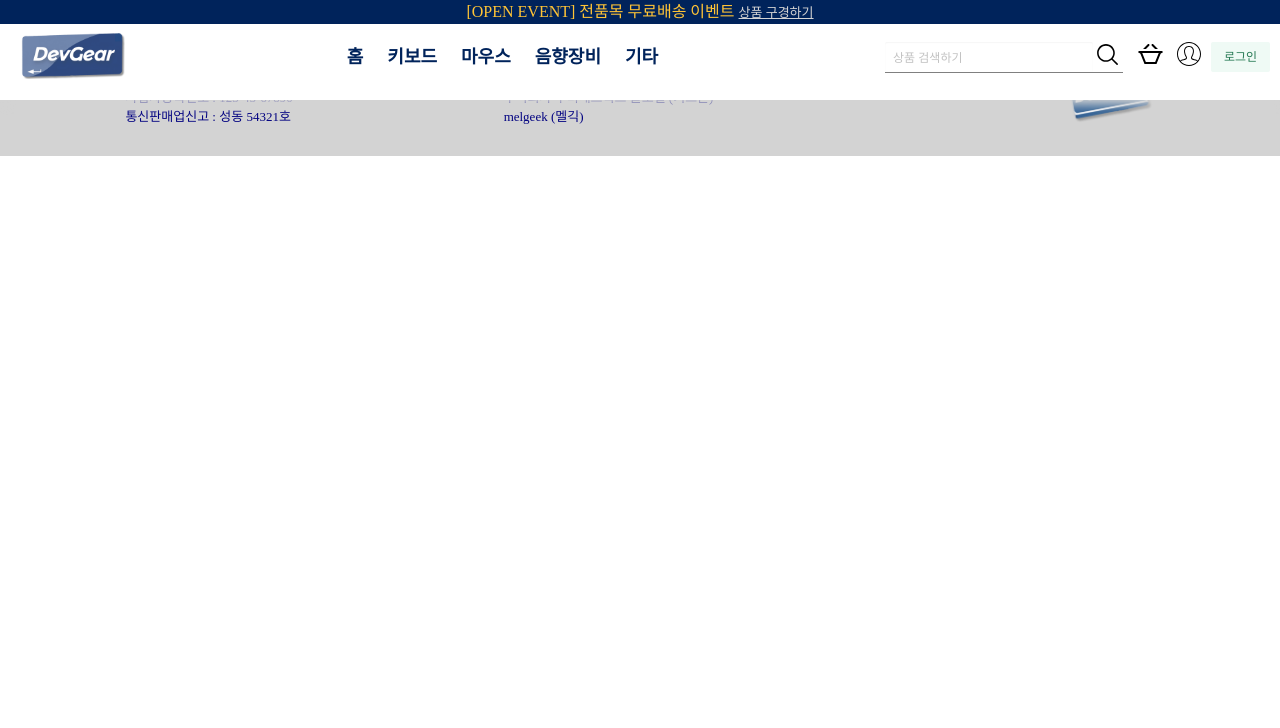
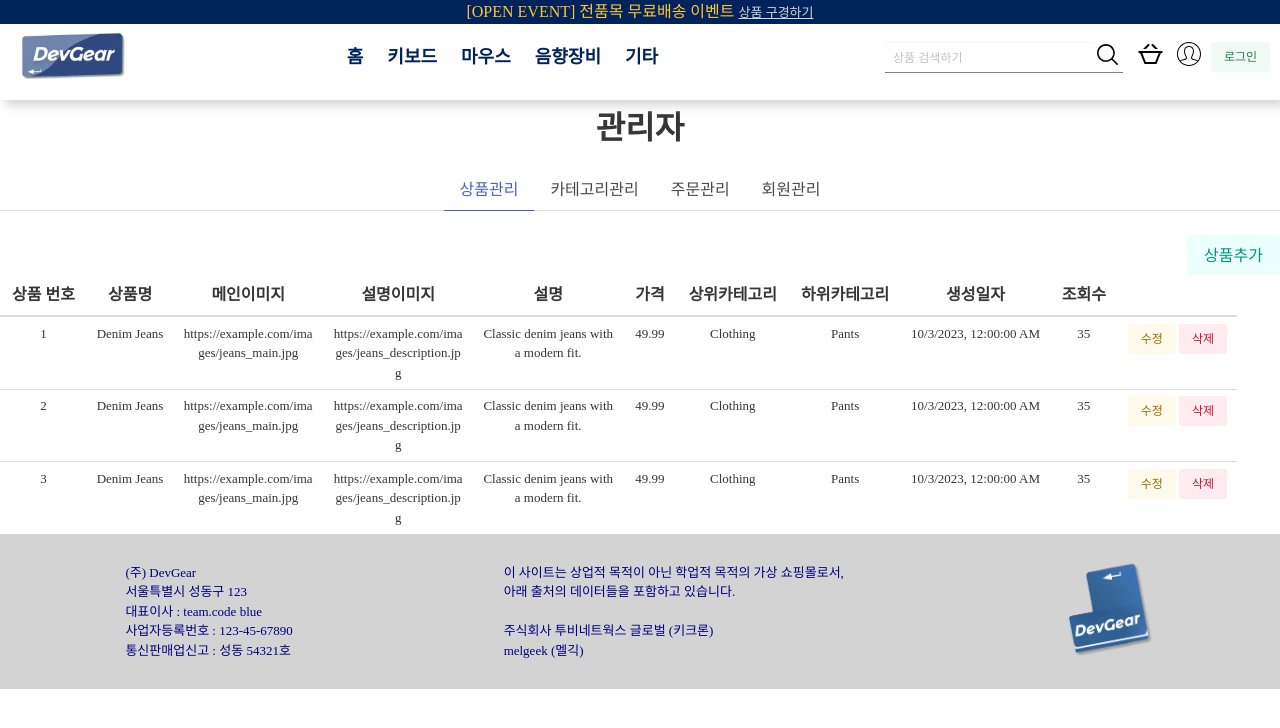
Before and after one commit to lms990108/ShoppingMall, a website: page views/admin/admin.html in a window 1280 px wide. Drawn offline with nearby package versions, Linux system fonts and the light colour scheme; a web font is replaced by a local one.

Commit message:
Feat : 상품관리 테이블 불러오기

```diff
--- a/views/admin/admin.css
+++ b/views/admin/admin.css
@@ -0,0 +1,23 @@
+.adminPage {
+  padding-top: 110px;
+}
+
+.title {
+  text-align: center;
+}
+
+.btn_container {
+  display: flex;
+  justify-content: flex-end;
+}
+
+th {
+  text-align: center !important;
+}
+
+td {
+  max-width: 150px;
+  word-break: break-all;
+  text-align: center !important;
+  font-size: small;
+}
--- a/views/admin/admin.html
+++ b/views/admin/admin.html
@@ -9,7 +9,40 @@
   </head>
   <body>
     <div id="header"></div>
-
+    <div class="adminPage">
+      <h2 class="title">관리자</h2>
+      <div class="tabs is-centered">
+        <ul>
+          <li class="is-active"><a>상품관리</a></li>
+          <li><a>카테고리관리</a></li>
+          <li><a>주문관리</a></li>
+          <li><a>회원관리</a></li>
+        </ul>
+      </div>
+      <div class="btn_container">
+        <button class="add_product_btn button is-primary is-light">
+          상품추가
+        </button>
+      </div>
+      <table class="table">
+        <thead>
+          <tr>
+            <th title="num">상품 번호</th>
+            <th title="name">상품명</th>
+            <th title="main_img_url">메인이미지</th>
+            <th title="des_img_url">설명이미지</th>
+            <th title="content">설명</th>
+            <th title="price">가격</th>
+            <th title="higher_category">상위카테고리</th>
+            <th title="lower_category">하위카테고리</th>
+            <th title="indate">생성일자</th>
+            <th title="cnt">조회수</th>
+            <th title="button"></th>
+          </tr>
+        </thead>
+        <tbody></tbody>
+      </table>
+    </div>
     <div id="footer"></div>
 
     <script src="../admin/admin.js"></script>
--- a/views/admin/admin.js
+++ b/views/admin/admin.js
@@ -0,0 +1,32 @@
+/* 상품관리 테이블 불러오기 */
+
+const productsTable = document.querySelector("tbody");
+const loadProducts = async () => {
+  let productsHtml = "";
+  try {
+    const res = await fetch("../admin/mockProducts.json");
+    const products = await res.json();
+    products.forEach((product) => {
+      productsHtml += `<tr>
+      <td>${product.product_number}</td>
+      <td>${product.product_name}</td>
+      <td>${product.main_img_url}</td>
+      <td>${product.des_img_url}</td>
+      <td>${product.content}</td>
+      <td>${product.price}</td>
+      <td>${product.higher_category}</td>
+      <td>${product.lower_category}</td>
+      <td>${new Date(product.indate).toLocaleString()}</td>
+      <td>${product.cnt}</td>
+      <td>      <button class="button is-warning is-light is-small">수정</button>
+      <button class="button is-danger is-light is-small">삭제</button></td>
+
+      </tr>`;
+    });
+  } catch (error) {
+    console.error("Failed to load category:", error);
+  }
+  productsTable.insertAdjacentHTML("beforeend", productsHtml);
+};
+
+loadProducts();
```
